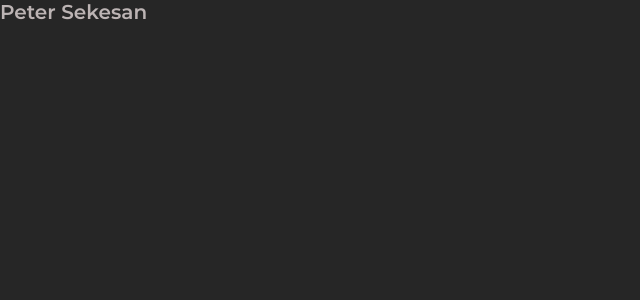
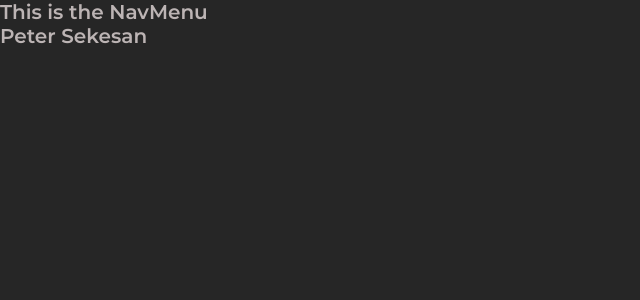
Before and after one commit to Pete-Sekesan/pete-react-portfolio, a React (Create React App) app: page / in a window 1280 px wide. Shown: the top 300 px of the page, without its empty margins (0-640 px from the left). Built offline with nearby package versions, Linux system fonts and the light colour scheme.

Commit message:
Added NavMenu component

```diff
--- a/src/App.js
+++ b/src/App.js
@@ -1,8 +1,10 @@
 import React from 'react';
+import NavMenu from './components/NavMenu';
 
 export default function App() {
   return (
     <>
+      <NavMenu/>
       <h1>Peter Sekesan</h1>
 
     </>
--- /dev/null
+++ b/src/components/NavMenu.js
@@ -0,0 +1,11 @@
+import React from 'react';
+
+function NavMenu() {
+    return (
+        <div>
+          <h1>This is the NavMenu</h1>
+        </div>
+    )
+}
+
+export default NavMenu
```
